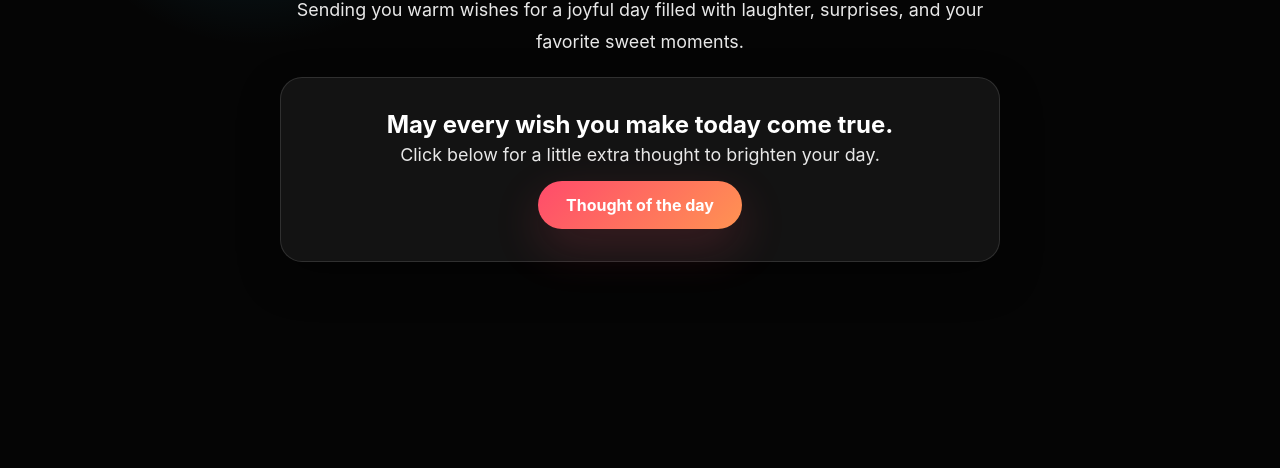
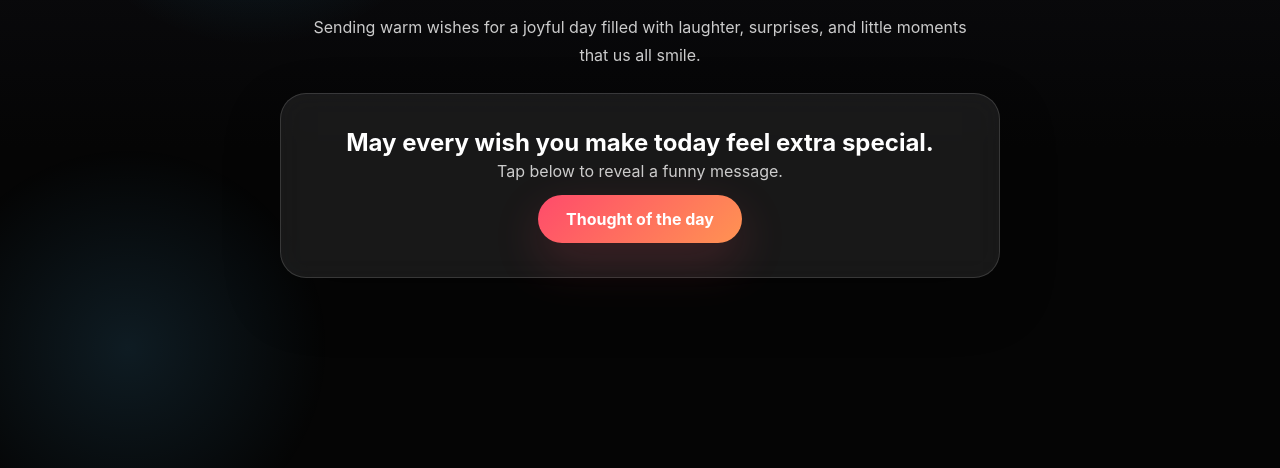
Before and after one commit to prakhulkarthick/welcome, a plain HTML site: page index.html in a window 1280 px wide. Shown: the part 332-800 px from the top of the page. Drawn offline with Linux system fonts and the light colour scheme.

Commit message:
all finalised

```diff
--- a/index.html
+++ b/index.html
@@ -11,13 +11,13 @@
 <body>
 
   <div class="content">
-    <span class="eyebrow">Birthday celebration</span>
+    <span class="eyebrow">Birthday Wishes</span>
     <h1>🥳 Happy Birthday, Rithika! 🥳</h1>
-    <p>Sending you warm wishes for a joyful day filled with laughter, surprises, and your favorite sweet moments.</p>
+    <p class="subtitle">Sending warm wishes for a joyful day filled with laughter, surprises, and little moments that us all smile.</p>
 
     <div class="box">
-      <h2>May every wish you make today come true.</h2>
-      <p>Click below for a little extra thought to brighten your day.</p>
+      <h2>May every wish you make today feel extra special.</h2>
+      <p class="subtitle">Tap below to reveal a funny message.</p>
       <div class="actions">
         <a class="button" href="thought.html">Thought of the day</a>
       </div>
--- a/style.css
+++ b/style.css
@@ -4,12 +4,23 @@
 
 body {
     margin: 0;
+    min-height: 100vh;
     font-family: Inter, system-ui, -apple-system, BlinkMacSystemFont, sans-serif;
-    background: radial-gradient(circle at top, rgba(255, 77, 135, 0.12), transparent 20%),
+    background: radial-gradient(circle at top, rgba(255, 77, 135, 0.12), transparent 22%),
       radial-gradient(circle at 20% 20%, rgba(54, 205, 255, 0.18), transparent 18%),
-      #050505;
+      linear-gradient(180deg, #111118 0%, #050505 60%);
     color: #fff;
     overflow-x: hidden;
+    position: relative;
+}
+
+body::before {
+    content: "";
+    position: fixed;
+    inset: 0;
+    background: radial-gradient(circle at 85% 10%, rgba(255, 217, 106, 0.12), transparent 15%),
+      radial-gradient(circle at 10% 85%, rgba(86, 195, 255, 0.12), transparent 15%);
+    pointer-events: none;
 }
 
 /* Main content */
@@ -17,13 +28,13 @@ body {
     position: relative;
     z-index: 10;
     text-align: center;
-    padding: 80px 24px;
+    padding: 90px 28px 64px;
     min-height: 100vh;
     display: flex;
     flex-direction: column;
     justify-content: center;
     align-items: center;
-    gap: 20px;
+    gap: 24px;
 }
 
 .eyebrow {
@@ -86,14 +97,15 @@ p {
 }
 
 .box {
-    background: rgba(255, 255, 255, 0.06);
+    background: rgba(255, 255, 255, 0.08);
+    backdrop-filter: blur(14px);
     max-width: 720px;
-    width: 100%;
+    width: min(92vw, 720px);
     margin: 0 auto;
-    padding: 32px;
-    border-radius: 22px;
-    border: 1px solid rgba(255, 255, 255, 0.12);
-    box-shadow: 0 16px 40px rgba(0, 0, 0, 0.35);
+    padding: 34px;
+    border-radius: 26px;
+    border: 1px solid rgba(255, 255, 255, 0.14);
+    box-shadow: 0 22px 55px rgba(0, 0, 0, 0.28);
     color: #fff;
 }
 
@@ -102,17 +114,29 @@ p {
     margin: 0;
 }
 
+.subtitle,
+.tagline {
+    font-size: 1rem;
+    color: rgba(235, 235, 235, 0.86);
+    max-width: 680px;
+    margin: 0 auto;
+}
+
 .thought {
-    font-size: 1.5rem;
-    line-height: 1.65;
-    margin: 0;
+    font-size: 1.55rem;
+    line-height: 1.75;
+    margin: 0 0 18px;
 }
 
 a {
-    color: #fff;
+    color: inherit;
+    text-decoration: none;
+}
+
+a:not(.button) {
+    color: #7bdcff;
     text-decoration: underline;
-    text-decoration-color: #ff0000;
-    text-decoration-thickness: 2px;
+    text-decoration-thickness: 1.8px;
     text-underline-offset: 4px;
 }
 
```
